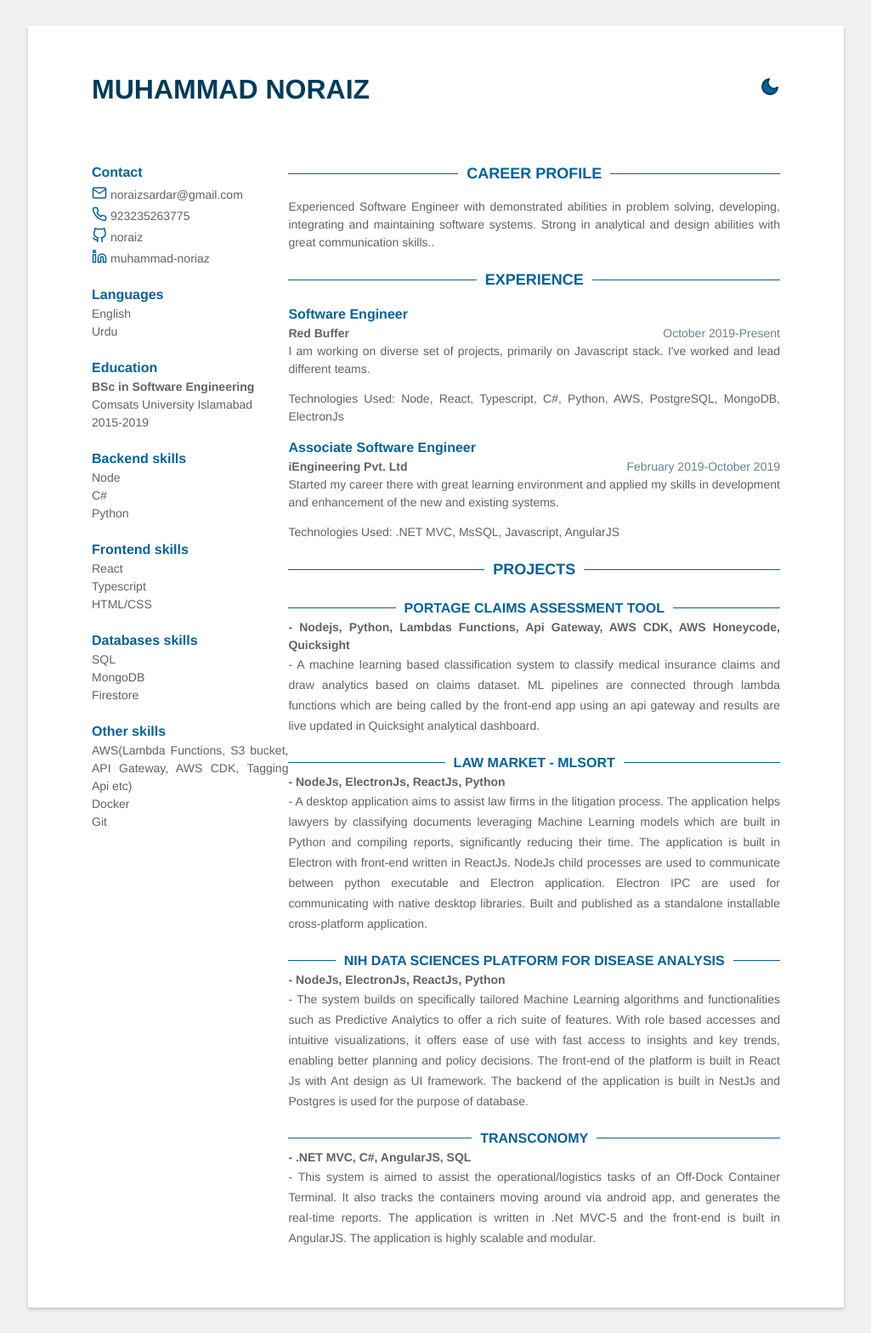
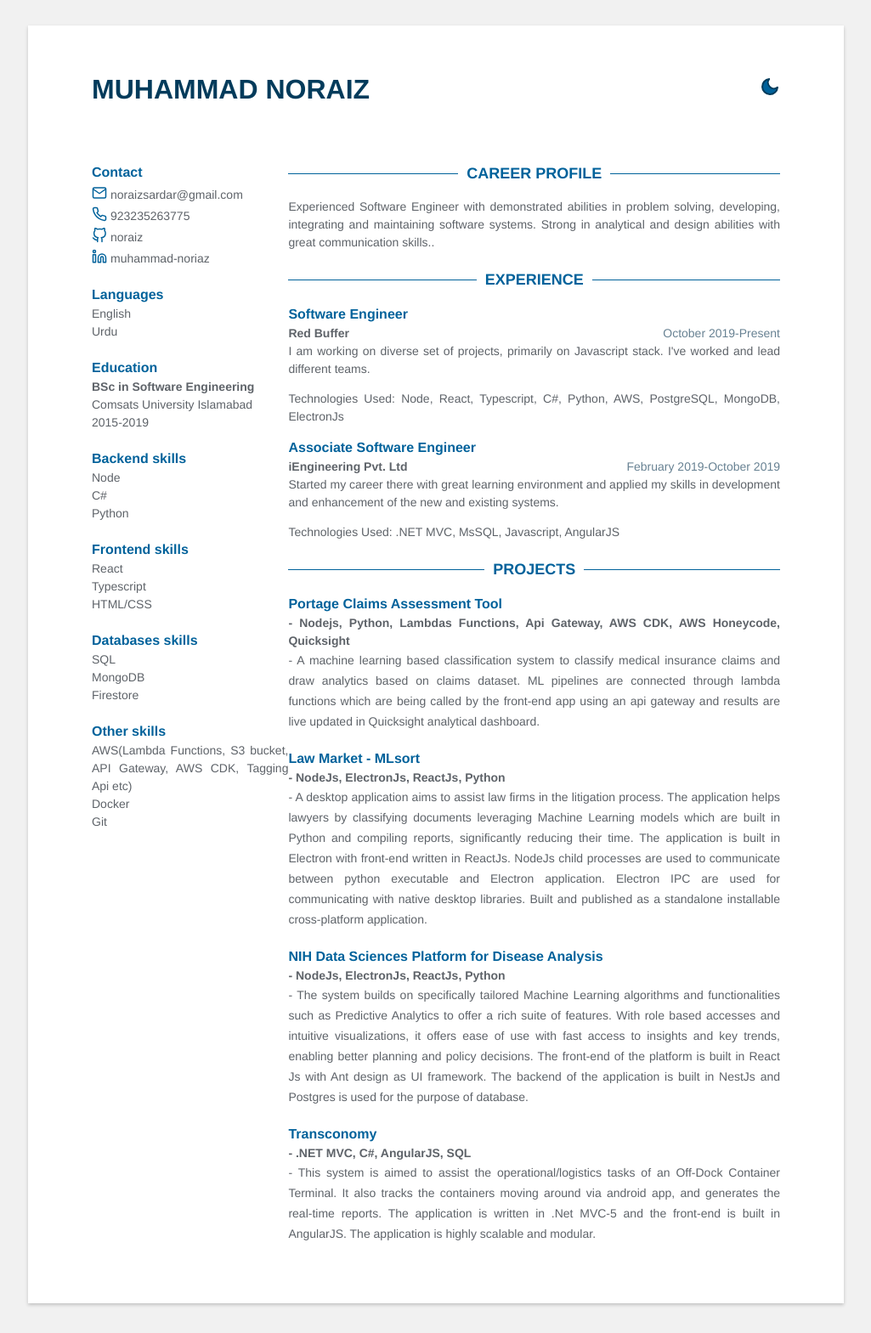
Before and after one commit to noraizsardar/who-am-i, a Jekyll site: the page built from index.html, in a window 1280 px wide. Shown: the whole page at 85% size, without its empty margins (127-1152 px from the left). Built offline with Jekyll 4.4.1, drawn with Linux system fonts in a browser that asks for light colours.

Commit message:
added formating

```diff
--- a/_includes/projects.html
+++ b/_includes/projects.html
@@ -4,7 +4,7 @@
     <h2 class="title">Projects</h2>
     {% for p in projects %}
         <div class="project">
-            <div class="title">
+            <div class="project-title">
                 {{p.title}}
             </div>
             <div class="tools">- {{p.tools}}</div>
--- a/_sass/includes/projects.scss
+++ b/_sass/includes/projects.scss
@@ -4,7 +4,7 @@
     }
     .project {
         margin-bottom: 20px;
-        .title {
+        .project-title {
             @include sub-header;
         }
         .details {
```
